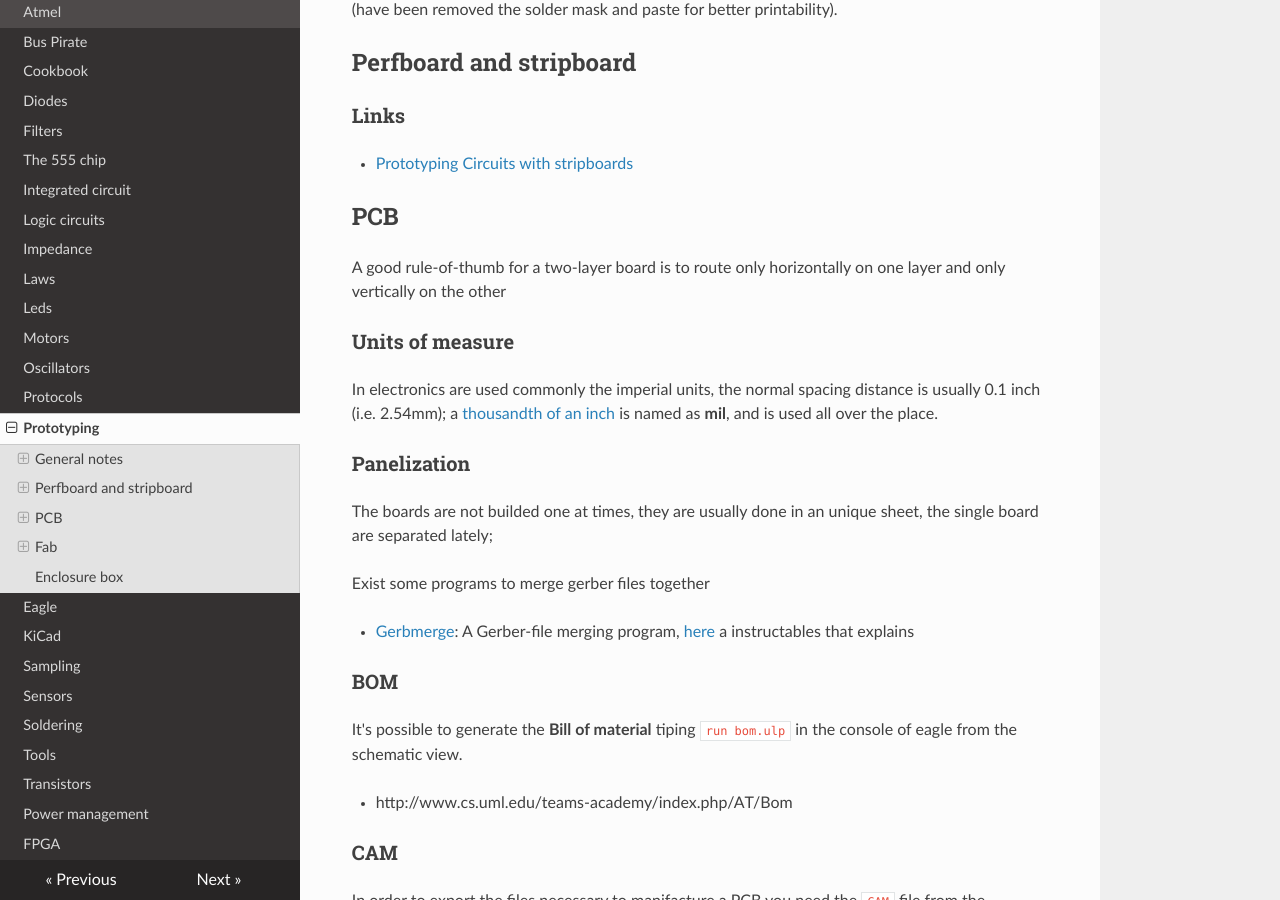
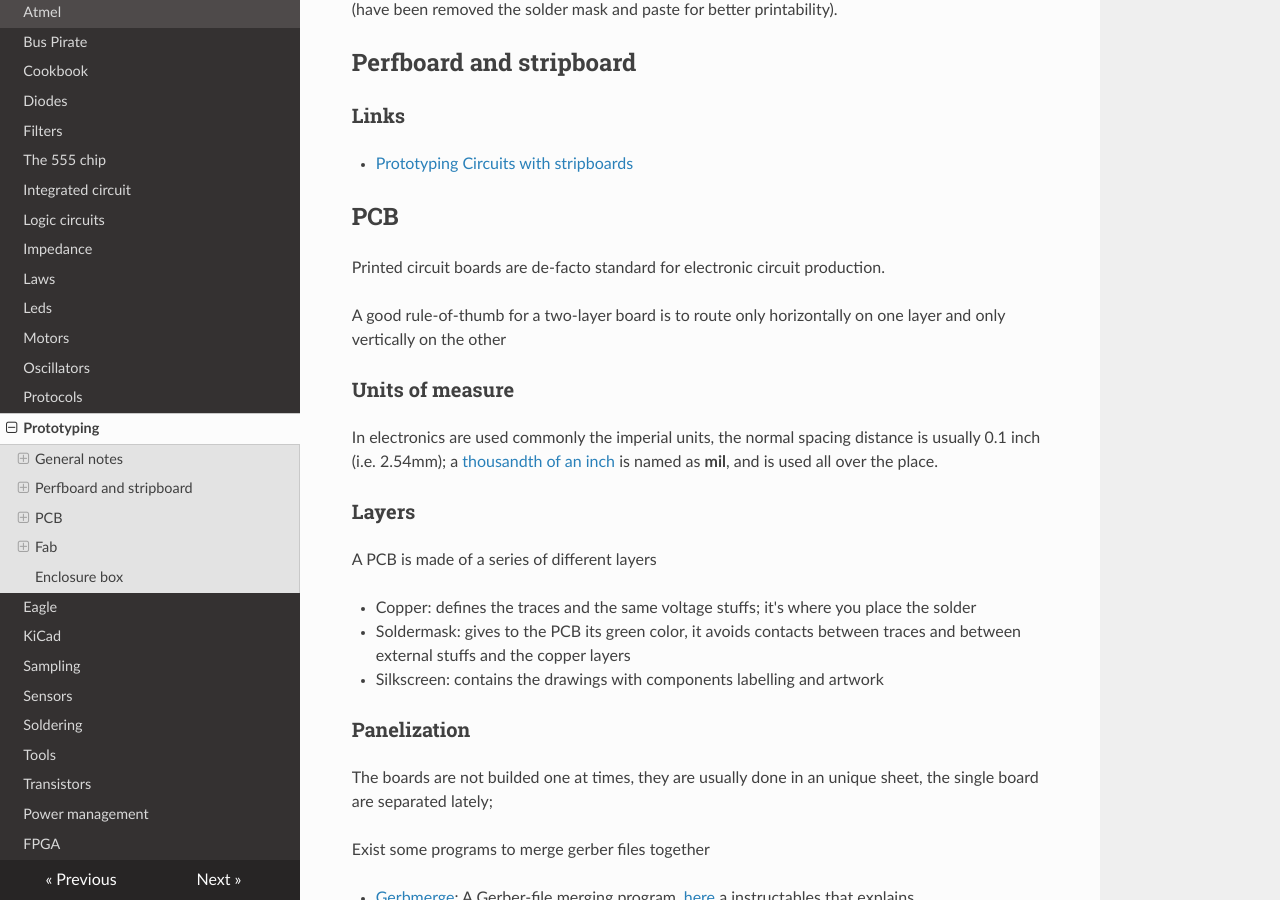
Before and after one commit to gipi/electronics-notes, an MkDocs documentation site: the page built from docs/Prototyping.md, in a window 1280 px wide and 900 px high, scrolled down 1598 px. Built offline with MkDocs 1.6.1, drawn with Linux system fonts in a browser that asks for light colours; nearby versions of some CDN libraries; old or Windows-style settings are respelled for this version of MkDocs; some of the changed text lies outside the part shown.

Commit message:
Add notes about PCB.

```diff
--- a/docs/Prototyping.md
+++ b/docs/Prototyping.md
@@ -78,6 +78,8 @@ display none 20 22 26 16 17 18;
 
 ## PCB
 
+Printed circuit boards are de-facto standard for electronic circuit production.
+
 A good rule-of-thumb for a two-layer board is to route only horizontally on one layer and only vertically on the other
 
 ### Units of measure
@@ -86,6 +88,14 @@ In electronics are used commonly the imperial units, the normal spacing distance
 a [thousandth of an inch](http://en.wikipedia.org/wiki/Thousandth_of_an_inch) is named as **mil**, and is used all over
 the place.
 
+### Layers
+
+A PCB is made of a series of different layers
+
+ - Copper: defines the traces and the same voltage stuffs; it's where you place the solder
+ - Soldermask: gives to the PCB its green color, it avoids contacts between traces and between external
+   stuffs and the copper layers
+ - Silkscreen: contains the drawings with components labelling and artwork
 
 ### Panelization
 
@@ -128,6 +138,8 @@ Exist several different services that offer PCB production
  - [https://macrofab.com](MacroFab)
  - [Seeed Studio](http://www.seeedstudio.com/service/index.php?r=pcb)
  - [Elecfreaks](http://www.elecfreaks.com/estore/pcb-service)
+
+but it's possible also to DIY one with chemicals as described [here](https://ultrakeet.com.au/write-ups/makepcbs).
 
 ### Links
 
```
